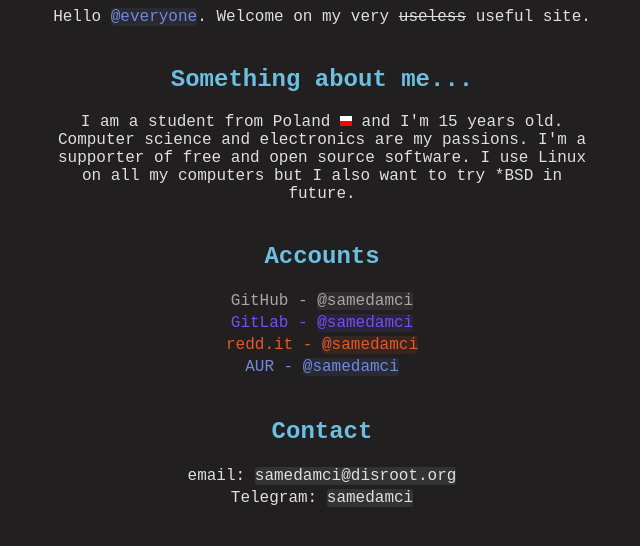
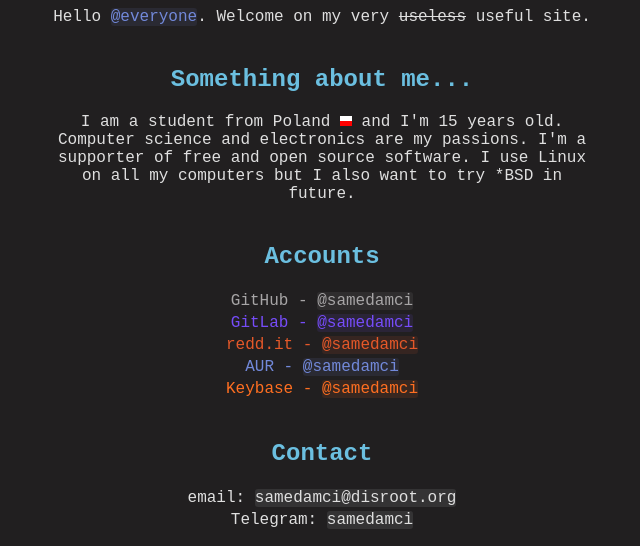
Before and after one commit to samedamci/personal_page, a website: page index.html in a window 1280 px wide. Shown: the part 120-666 px from the top of the page, without its empty margins (318-958 px from the left). Drawn offline with nearby package versions, Linux system fonts and the light colour scheme; files that its build step writes are made by us from their sources.

Commit message:
Add Keybase account in 'Accounts' section

```diff
--- a/index.html
+++ b/index.html
@@ -35,7 +35,12 @@
         </li>
         <li class="aur">
           AUR -
-          <a class ="dc" href="https://aur.archlinux.org/packages/?K=samedamci&SeB=m">
+          <a class="dc" href="https://aur.archlinux.org/packages/?K=samedamci&SeB=m">
+            @samedamci</a>
+        </li>
+        <li class="keybase">
+          Keybase -
+          <a class="dc" href="https://keybase.io/samedamci">
             @samedamci</a>
         </li>
       </ul>
--- a/src/styles/index.scss
+++ b/src/styles/index.scss
@@ -101,6 +101,14 @@ a {
       background: rgba(114, 137, 218, .1);
     }
 
+    .keybase, .keybase a {
+      color: rgb(255, 111, 33);
+    }
+
+    .keybase a {
+      background: rgba(255, 111, 33, 0.1);
+    }
+
     a:hover {
       background: #7289da;
       color: #dfdfdf;
```
